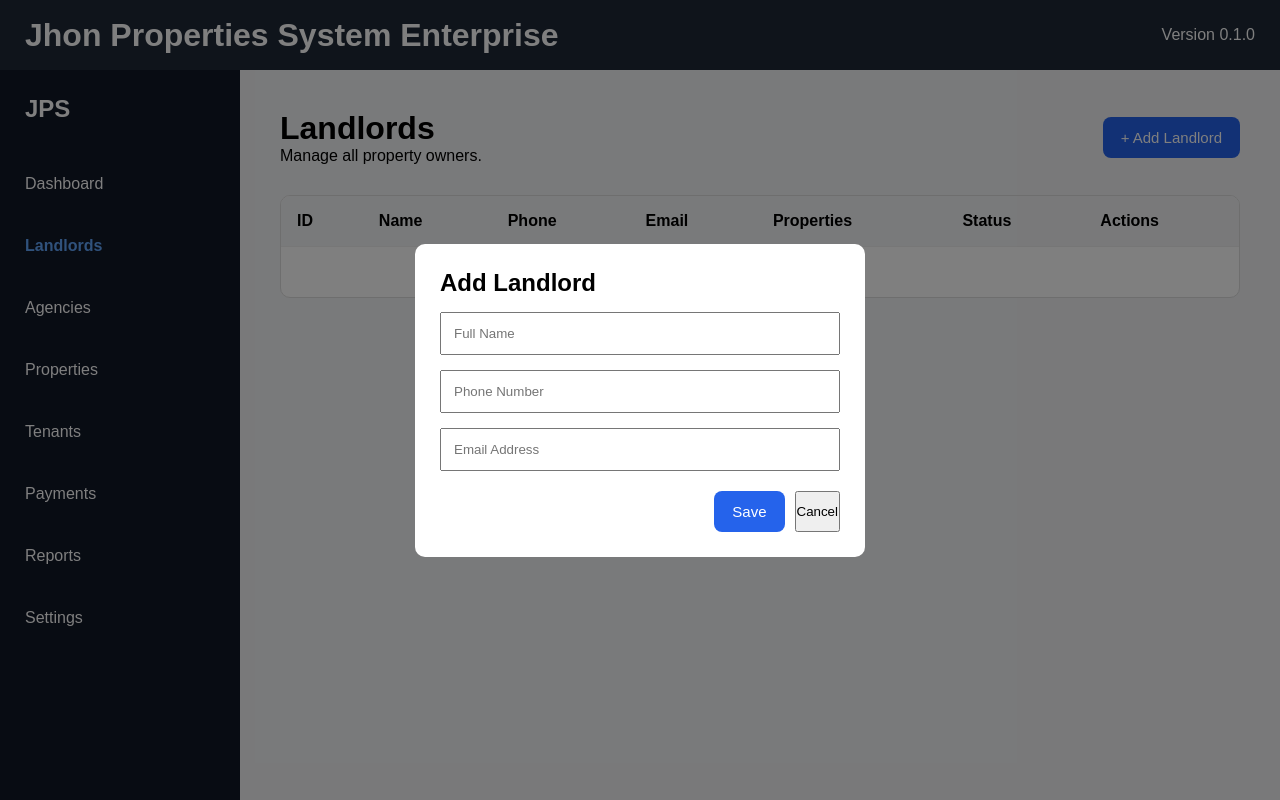
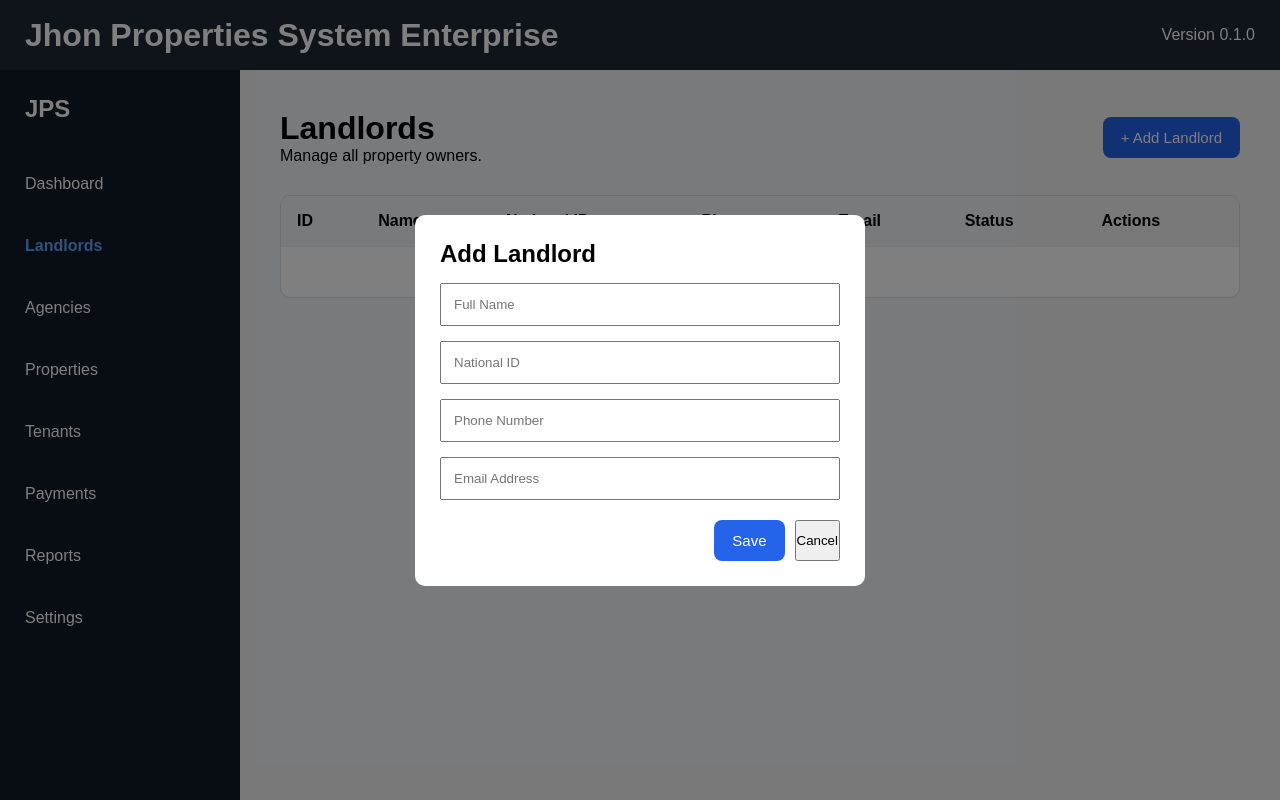
Before and after one commit to JHON261998/jhon-properties-system-enterprise, a React (Vite) app: page /landlords in a window 1280 px wide. Both pictures are taken after a click on the button "+ Add Landlord". Built offline with nearby package versions, Linux system fonts and the light colour scheme.

Commit message:
Release 0.5.0 - Landlord business profile

```diff
--- a/src/components/LandlordModal.jsx
+++ b/src/components/LandlordModal.jsx
@@ -1,29 +1,32 @@
 import { useState } from "react";
 
 function LandlordModal({ open, onClose, onSave }) {
-
   const [name, setName] = useState("");
   const [phone, setPhone] = useState("");
   const [email, setEmail] = useState("");
+  const [nationalId, setNationalId] = useState("");
 
   if (!open) return null;
 
-  const handleSave = () => {
+  function handleSave() {
+    if (!name.trim()) return;
 
     onSave({
       name,
       phone,
-      email
+      email,
+      nationalId,
+      status: "Active",
     });
 
     setName("");
     setPhone("");
     setEmail("");
-  };
+    setNationalId("");
+  }
 
   return (
     <div className="modal-overlay">
-
       <div className="modal">
 
         <h2>Add Landlord</h2>
@@ -33,6 +36,13 @@ function LandlordModal({ open, onClose, onSave }) {
           placeholder="Full Name"
           value={name}
           onChange={(e) => setName(e.target.value)}
+        />
+
+        <input
+          type="text"
+          placeholder="National ID"
+          value={nationalId}
+          onChange={(e) => setNationalId(e.target.value)}
         />
 
         <input
@@ -50,7 +60,6 @@ function LandlordModal({ open, onClose, onSave }) {
         />
 
         <div className="modal-buttons">
-
           <button
             className="primary-btn"
             onClick={handleSave}
@@ -61,11 +70,9 @@ function LandlordModal({ open, onClose, onSave }) {
           <button onClick={onClose}>
             Cancel
           </button>
-
         </div>
 
       </div>
-
     </div>
   );
 }
--- a/src/components/LandlordRow.jsx
+++ b/src/components/LandlordRow.jsx
@@ -3,10 +3,10 @@ function LandlordRow({ landlord, onDelete }) {
     <tr>
       <td>{landlord.id}</td>
       <td>{landlord.name}</td>
+      <td>{landlord.nationalId}</td>
       <td>{landlord.phone}</td>
       <td>{landlord.email}</td>
-      <td>0</td>
-      <td>Active</td>
+      <td>{landlord.status}</td>
 
       <td>
         <button
--- a/src/components/LandlordTable.jsx
+++ b/src/components/LandlordTable.jsx
@@ -8,9 +8,9 @@ function LandlordTable({ landlords, onDelete }) {
           <tr>
             <th>ID</th>
             <th>Name</th>
+            <th>National ID</th>
             <th>Phone</th>
             <th>Email</th>
-            <th>Properties</th>
             <th>Status</th>
             <th>Actions</th>
           </tr>
```
